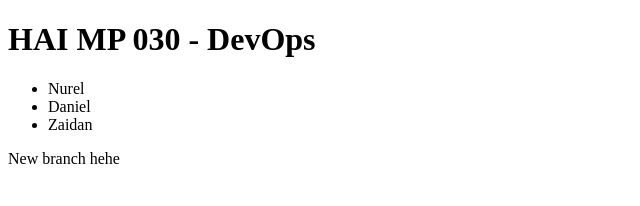
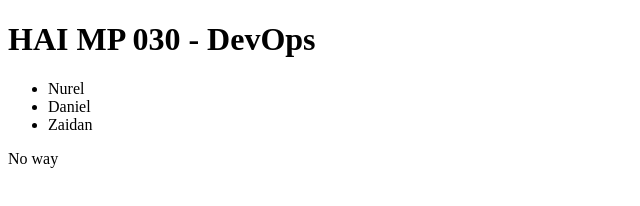
Before and after one commit to nurelhhh/express-devops, a website: page app/index.html in a window 1280 px wide. Shown: the full height of the page, 0-640 px from the left. Drawn offline with Linux system fonts and the light colour scheme.

Commit message:
Change p

```diff
--- a/app/index.html
+++ b/app/index.html
@@ -15,6 +15,6 @@
             <li>Zaidan</li>
         </ul>
     </div>
-    <p>New branch hehe</p>
+    <p>No way</p>
 </body>
 </html>
```
